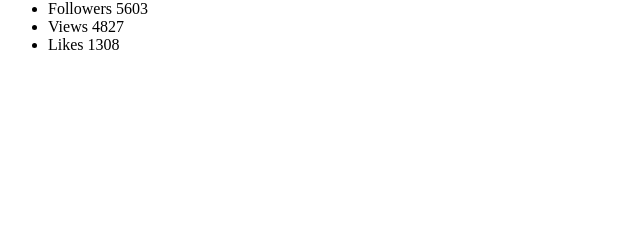
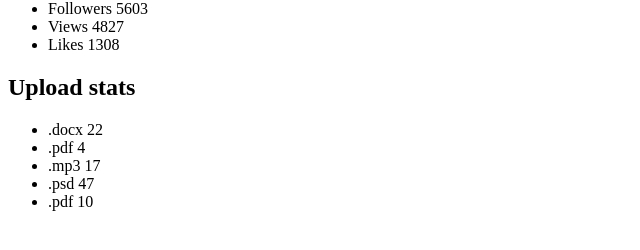
Before and after one commit to TheMainOne/goit-react-hw-01-components, a React (Create React App) app: page / in a window 1280 px wide. Shown: the part 430-680 px from the top of the page, without its empty margins (0-640 px from the left). Built offline with nearby package versions, Linux system fonts and the light colour scheme.

Commit message:
made some code perfection

```diff
--- a/src/App.jsx
+++ b/src/App.jsx
@@ -1,5 +1,7 @@
-import User from "./components/User"
-import user from "./user.json"
+import User from "./components/User";
+import Statistics from "./components/Statistics";
+import user from "./user.json";
+import data from "./data.json";
 
 export default function App() {
     return <div>
@@ -10,5 +12,6 @@
             avatar={user.avatar}
             stats={user.stats}
         />
+        <Statistics title="Upload stats" stats={data}/>
     </div>
 }
--- /dev/null
+++ b/src/components/Statistics.jsx
@@ -0,0 +1,20 @@
+import propTypes from "prop-types";
+
+export default function Statistics({ title, stats }) {
+    console.log(stats);
+    return <section className="statistics">
+        {title && <h2 className="title">{title}</h2>}
+
+        <ul className="stat-list">
+            {stats.map(stat => <li className="item">
+                    <span className="label">{stat.label} </span>
+                <span className="percentage">{stat.percentage}</span>
+            </li>)}
+        </ul>
+    </section>;
+}
+
+Statistics.propTypes = {
+    title: propTypes.string,
+    stats: propTypes.array,
+}
--- a/src/components/User.jsx
+++ b/src/components/User.jsx
@@ -1,4 +1,6 @@
-export default function User({username, tag, location, avatar, stats}) {
+import propTypes from "prop-types";
+
+export default function User({ username, tag, location, avatar, stats }) {
     return <div className="profile">
         <div className="description">
             <img
@@ -27,3 +29,11 @@
         </ul>
     </div>;
 }
+
+User.propTypes = {
+    username: propTypes.string,
+    tag: propTypes.string,
+    location: propTypes.string,
+    avatar: propTypes.string,
+    stats: propTypes.object,
+}
--- /dev/null
+++ b/src/data.json
@@ -0,0 +1,7 @@
+[
+  { "id": "id-1", "label": ".docx", "percentage": 22 },
+  { "id": "id-2", "label": ".pdf", "percentage": 4 },
+  { "id": "id-3", "label": ".mp3", "percentage": 17 },
+  { "id": "id-4", "label": ".psd", "percentage": 47 },
+  { "id": "id-5", "label": ".pdf", "percentage": 10 }
+]
```
